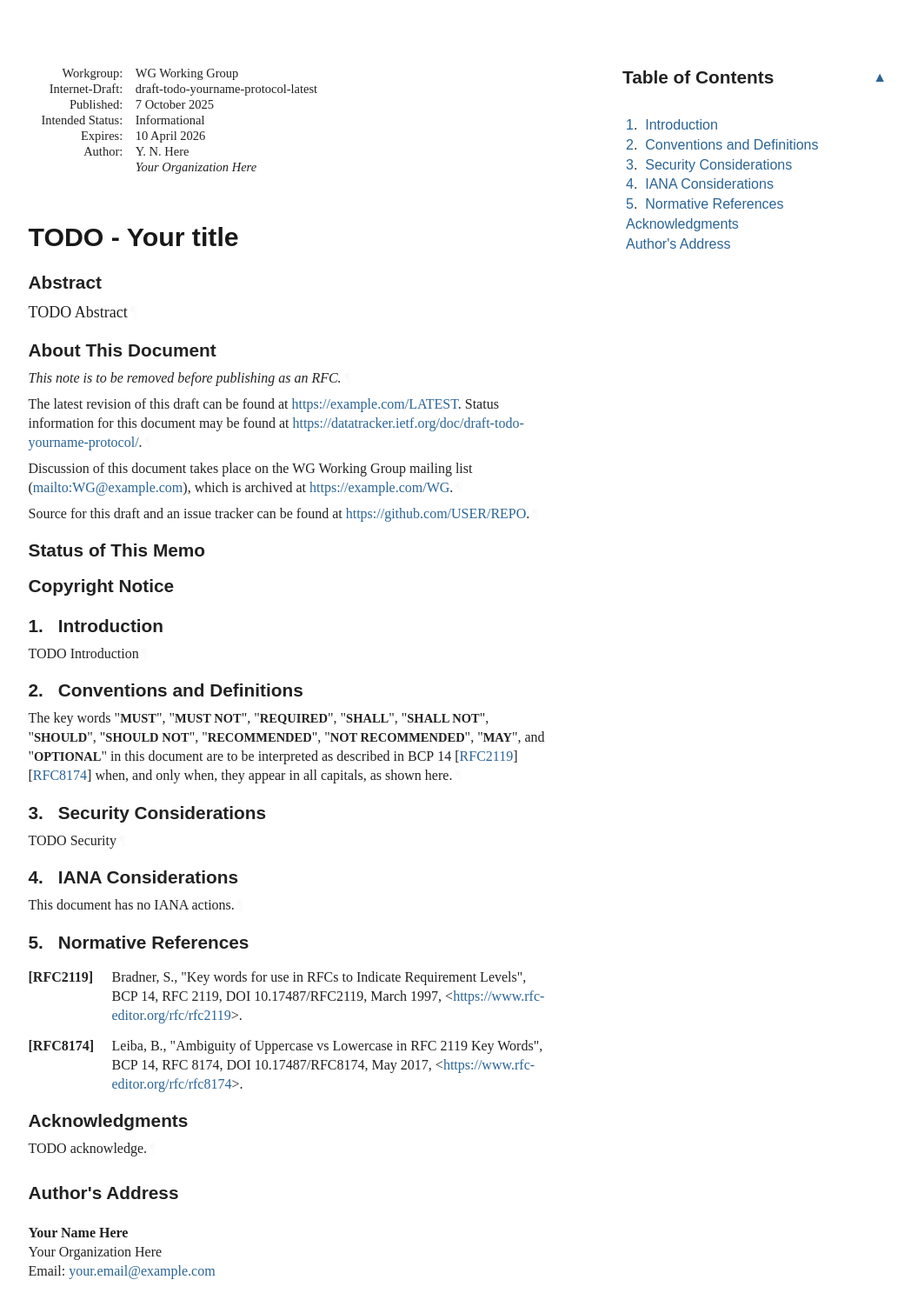
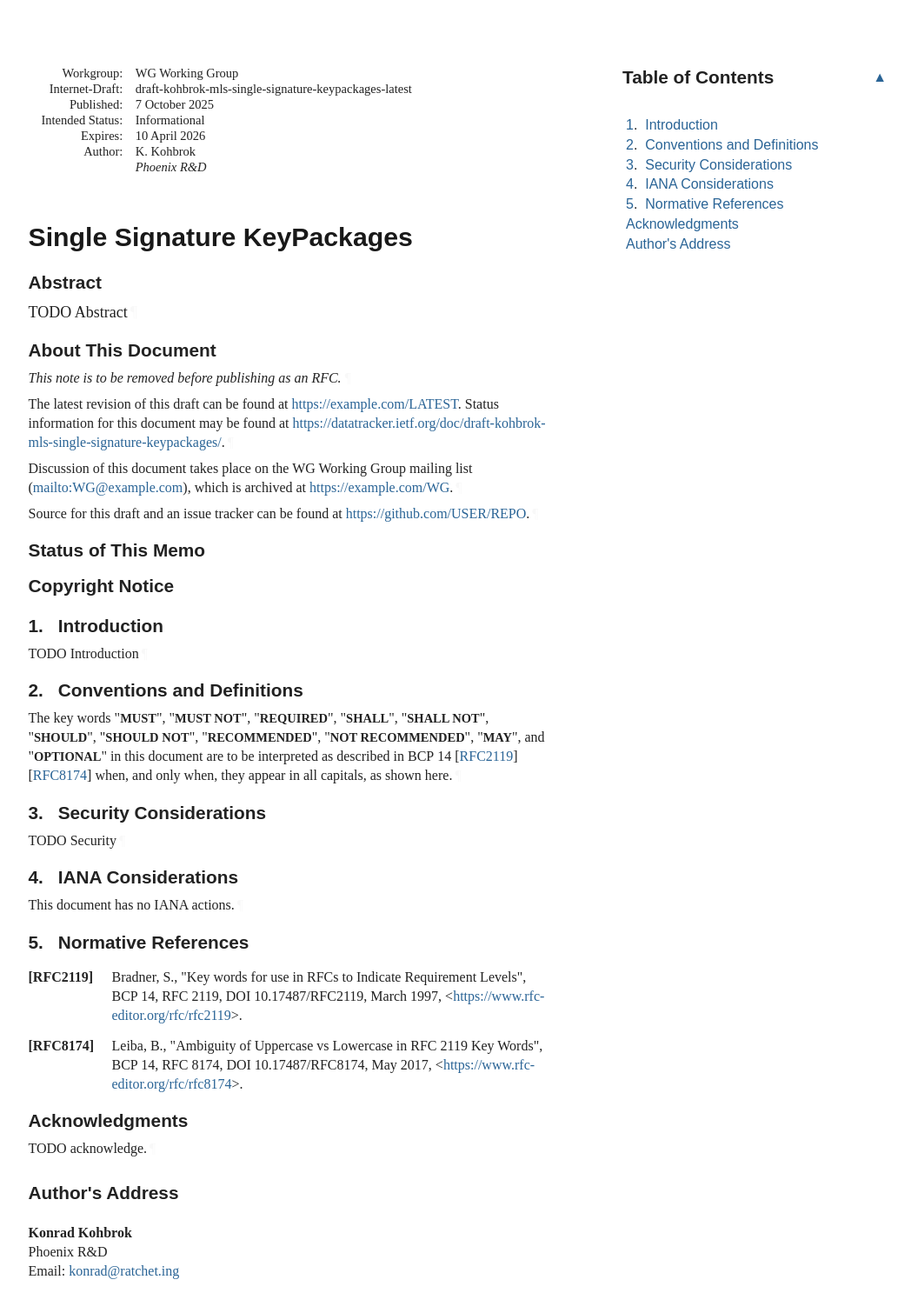
Before and after one commit to kkohbrok/draft-kohbrok-single-signature-keypackages, a plain HTML site: page draft-mls-kohbrok-single-signature-keypackages.html in a window 1280 px wide. Shown: the whole page at 87% size, without its empty margins (92-1140 px from the left). Drawn offline with Linux system fonts and the light colour scheme; a web font is replaced by a local one.

Commit message:
Script updating gh-pages from 475256c. [ci skip]

```diff
--- a/draft-todo-yourname-protocol.html
+++ b/draft-mls-kohbrok-single-signature-keypackages.html
@@ -4,16 +4,14 @@
 <meta charset="utf-8">
 <meta content="Common,Latin" name="scripts">
 <meta content="initial-scale=1.0" name="viewport">
-<title>TODO - Your title</title>
-<meta content="Your Name Here" name="author">
+<title>Single Signature KeyPackages</title>
+<meta content="Konrad Kohbrok" name="author">
 <meta content="
        TODO Abstract
     " name="description">
 <meta content="xml2rfc 3.30.2" name="generator">
-<meta content="next generation" name="keyword">
-<meta content="unicorn" name="keyword">
-<meta content="sparkling distributed ledger" name="keyword">
-<meta content="draft-todo-yourname-protocol-latest" name="ietf.draft">
+<meta content="mls" name="keyword">
+<meta content="draft-kohbrok-mls-single-signature-keypackages-latest" name="ietf.draft">
 <!-- Generator version information:
   xml2rfc 3.30.2
     Python 3.12.11
@@ -29,7 +27,7 @@
     setuptools 80.9.0
     wcwidth 0.2.14
 -->
-<link href="draft-todo-yourname-protocol.xml" rel="alternate" type="application/rfc+xml">
+<link href="draft-mls-kohbrok-single-signature-keypackages.xml" rel="alternate" type="application/rfc+xml">
 <link href="#copyright" rel="license">
 <style type="text/css">@font-face {
   font-family: 'Lora';
@@ -1045,11 +1043,11 @@ svg :is([fill="white"], [fill^="#fff"]) {
 <table class="ears">
 <thead><tr>
 <td class="left">Internet-Draft</td>
-<td class="center">TODO - Abbreviation</td>
+<td class="center">sskp</td>
 <td class="right">October 2025</td>
 </tr></thead>
 <tfoot><tr>
-<td class="left">Here</td>
+<td class="left">Kohbrok</td>
 <td class="center">Expires 10 April 2026</td>
 <td class="right">[Page]</td>
 </tr></tfoot>
@@ -1060,7 +1058,7 @@ svg :is([fill="white"], [fill^="#fff"]) {
 <dt class="label-workgroup">Workgroup:</dt>
 <dd class="workgroup">WG Working Group</dd>
 <dt class="label-internet-draft">Internet-Draft:</dt>
-<dd class="internet-draft">draft-todo-yourname-protocol-latest</dd>
+<dd class="internet-draft">draft-kohbrok-mls-single-signature-keypackages-latest</dd>
 <dt class="label-published">Published:</dt>
 <dd class="published">
 <time datetime="2025-10-07" class="published">7 October 2025</time>
@@ -1072,13 +1070,13 @@ svg :is([fill="white"], [fill^="#fff"]) {
 <dt class="label-authors">Author:</dt>
 <dd class="authors">
 <div class="author">
-      <div class="author-name">Y. N. Here</div>
-<div class="org">Your Organization Here</div>
+      <div class="author-name">K. Kohbrok</div>
+<div class="org">Phoenix R&amp;D</div>
 </div>
 </dd>
 </dl>
 </div>
-<h1 id="title">TODO - Your title</h1>
+<h1 id="title">Single Signature KeyPackages</h1>
 <section id="section-abstract">
       <h2 id="abstract"><a href="#abstract" class="selfRef">Abstract</a></h2>
 <p id="section-abstract-1">TODO Abstract<a href="#section-abstract-1" class="pilcrow">¶</a></p>
@@ -1090,7 +1088,7 @@ svg :is([fill="white"], [fill^="#fff"]) {
 <p id="section-note.1-1">This note is to be removed before publishing as an RFC.<a href="#section-note.1-1" class="pilcrow">¶</a></p>
 <p id="section-note.1-2">
         The latest revision of this draft can be found at <span><a href="https://example.com/LATEST">https://example.com/LATEST</a></span>.
-        Status information for this document may be found at <span><a href="https://datatracker.ietf.org/doc/draft-todo-yourname-protocol/">https://datatracker.ietf.org/doc/draft-todo-yourname-protocol/</a></span>.<a href="#section-note.1-2" class="pilcrow">¶</a></p>
+        Status information for this document may be found at <span><a href="https://datatracker.ietf.org/doc/draft-kohbrok-mls-single-signature-keypackages/">https://datatracker.ietf.org/doc/draft-kohbrok-mls-single-signature-keypackages/</a></span>.<a href="#section-note.1-2" class="pilcrow">¶</a></p>
 <p id="section-note.1-3">
         Discussion of this document takes place on the
         WG Working Group mailing list (<span><a href="mailto:WG@example.com">mailto:WG@example.com</a></span>),
@@ -1237,11 +1235,11 @@ appear in all capitals, as shown here.<a href="#section-2-1" class="pilcrow">¶<
 <a href="#name-authors-address" class="section-name selfRef">Author's Address</a>
       </h2>
 <address class="vcard">
-        <div dir="auto" class="left"><span class="fn nameRole">Your Name Here</span></div>
-<div dir="auto" class="left"><span class="org">Your Organization Here</span></div>
+        <div dir="auto" class="left"><span class="fn nameRole">Konrad Kohbrok</span></div>
+<div dir="auto" class="left"><span class="org">Phoenix R&amp;D</span></div>
 <div class="email">
 <span>Email:</span>
-<a href="mailto:your.email@example.com" class="email">your.email@example.com</a>
+<a href="mailto:konrad@ratchet.ing" class="email">konrad@ratchet.ing</a>
 </div>
 </address>
 </section>
```
Also changed, not shown: index.html (+4 -4 lines), draft-mls-kohbrok-single-signature-keypackages.txt.
